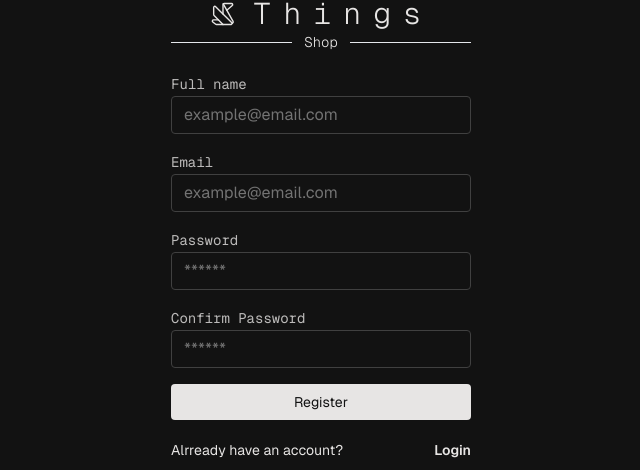
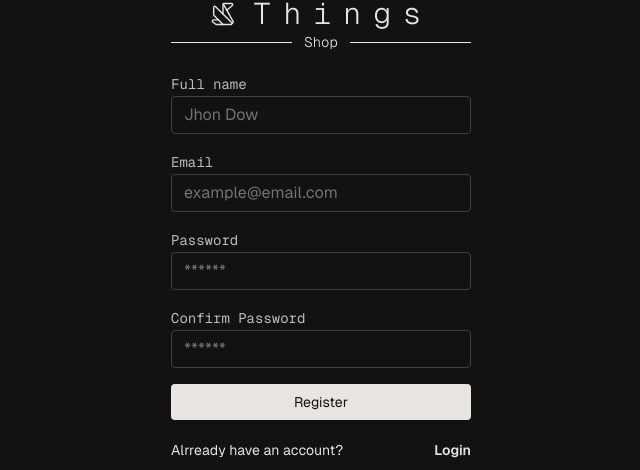
Before and after one commit to USpiri/things-shop, a Next.js app: page /auth/register in a window 1280 px wide. Shown: the part 186-656 px from the top of the page, without its empty margins (319-959 px from the left). Built offline with nearby package versions, Linux system fonts and the light colour scheme; no server answers.

Commit message:
✨ Feat: Register form

```diff
--- a/src/app/auth/register/page.tsx
+++ b/src/app/auth/register/page.tsx
@@ -1,6 +1,6 @@
-import { Button, Input } from "@/components";
 import { Origami } from "lucide-react";
 import Link from "next/link";
+import { RegisterForm } from "./ui/RegisterForm";
 
 export default function Page() {
   return (
@@ -21,15 +21,7 @@ export default function Page() {
             <div className="border-t w-full absolute" />
           </div>
         </header>
-        <div className="flex flex-col gap-4">
-          <Input label="Full name" placeholder="example@email.com" />
-          <Input label="Email" placeholder="example@email.com" />
-          <Input label="Password" placeholder="******" />
-          <Input label="Confirm Password" placeholder="******" />
-          <Button variant="primary" className="text-sm" size="lg">
-            Register
-          </Button>
-        </div>
+        <RegisterForm />
         <footer className="flex justify-between text-sm sm:flex-row flex-col">
           <p>Alrready have an account?</p>
           <Link href={"/auth/login"} className="font-semibold hover:underline">
--- /dev/null
+++ b/src/app/auth/register/ui/RegisterForm.tsx
@@ -0,0 +1,86 @@
+"use client";
+
+import { Button, InputForm as Input } from "@/components";
+import { SubmitHandler, useForm } from "react-hook-form";
+
+type FormValues = {
+  name: string;
+  email: string;
+  password: string;
+  confirmPassword: string;
+};
+
+export const RegisterForm = () => {
+  const {
+    register,
+    handleSubmit,
+    watch,
+    formState: { errors },
+  } = useForm<FormValues>();
+
+  const onSubmit: SubmitHandler<FormValues> = (data) => {
+    console.log(data, errors);
+  };
+
+  return (
+    <form onSubmit={handleSubmit(onSubmit)} className="flex flex-col gap-4">
+      <div>
+        <Input
+          label="Full name"
+          placeholder="Jhon Dow"
+          {...register("name", { required: true })}
+        />
+        {errors?.name && errors.name.type === "required" && (
+          <p className="text-sm text-red-400">* Name is required</p>
+        )}
+      </div>
+      <div>
+        <Input
+          label="Email"
+          placeholder="example@email.com"
+          {...register("email", { required: true })}
+        />
+        {errors?.email && errors.email.type === "required" && (
+          <p className="text-sm text-red-400">* Email is required</p>
+        )}
+      </div>
+      <div>
+        <Input
+          label="Password"
+          placeholder="******"
+          type="password"
+          {...register("password", { required: true })}
+        />
+        {errors?.password && errors.password.type === "required" && (
+          <p className="text-sm text-red-400">* Password is required</p>
+        )}
+      </div>
+      <div>
+        <Input
+          label="Confirm Password"
+          placeholder="******"
+          type="password"
+          {...register("confirmPassword", {
+            required: true,
+            validate: (value) => {
+              if (watch("password") !== value || value.length === 0)
+                return "Password do not match";
+            },
+          })}
+        />
+        {errors?.confirmPassword && (
+          <p className="text-sm text-red-400">
+            {errors.confirmPassword.message}
+          </p>
+        )}
+        {errors?.confirmPassword &&
+          errors.confirmPassword.type === "required" && (
+            <p className="text-sm text-red-400">* Password is required</p>
+          )}
+      </div>
+      <Button variant="primary" className="text-sm" size="lg" type="submit">
+        Register
+      </Button>
+    </form>
+  );
+};
--- a/src/components/ui/input/Input.tsx
+++ b/src/components/ui/input/Input.tsx
@@ -1,4 +1,5 @@
 import { cn } from "@/utils";
+import { forwardRef } from "react";
 
 interface InputProps extends React.InputHTMLAttributes<HTMLInputElement> {
   label: string;
@@ -27,3 +28,24 @@ export const Input = ({
     </label>
   );
 };
+
+export const InputForm = forwardRef<HTMLInputElement, InputProps>(
+  ({ label, labelClassName, inputClassName, ...props }, ref) => {
+    return (
+      <label className={props.className}>
+        <span className={cn("opacity-80 font-mono text-sm", labelClassName)}>
+          {label}
+        </span>
+        <input
+          ref={ref}
+          {...props}
+          className={cn(
+            "block w-full rounded py-1.5 placeholder:text-neutral-500 border border-neutral-700 outline-none focus:border-blue-600/50 px-3 bg-transparent",
+            inputClassName,
+          )}
+        />
+      </label>
+    );
+  },
+);
+InputForm.displayName = "InputForm";
```
